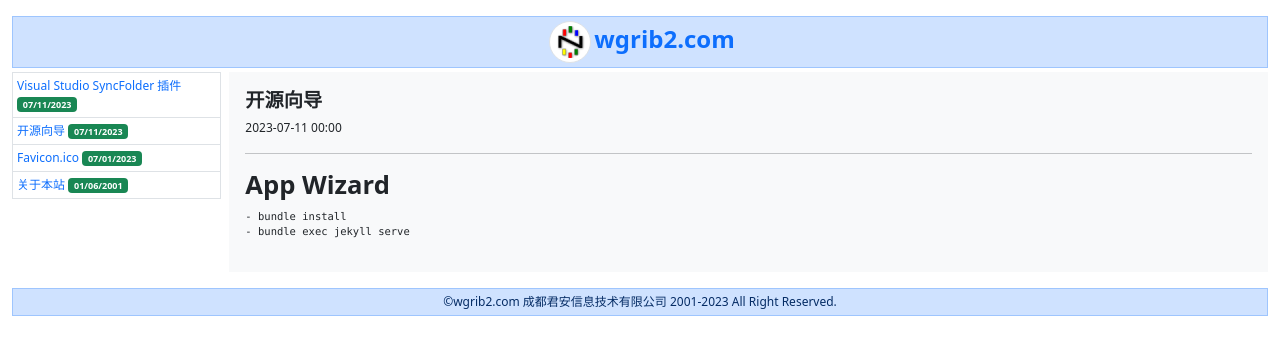
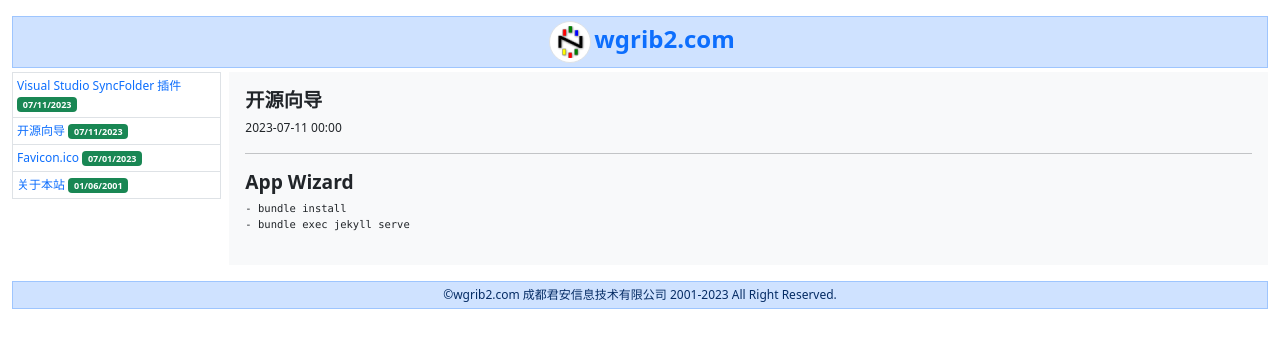
Before and after one commit to helloyuzz/wgrib2.com, a Jekyll site: the page built from _posts/2023-07-11-AppWizard.md, in a window 1280 px wide. Shown: the top 355 px of the page. Built offline with Jekyll 4.4.1, drawn with Linux system fonts in a browser that asks for light colours.

````diff
--- a/_posts/2023-07-11-AppWizard.md
+++ b/_posts/2023-07-11-AppWizard.md
@@ -3,7 +3,7 @@ layout: post
 title: 开源向导
 categories: post
 ---
-# App Wizard
+### App Wizard
 
 ``` csharp
 - bundle install
````
